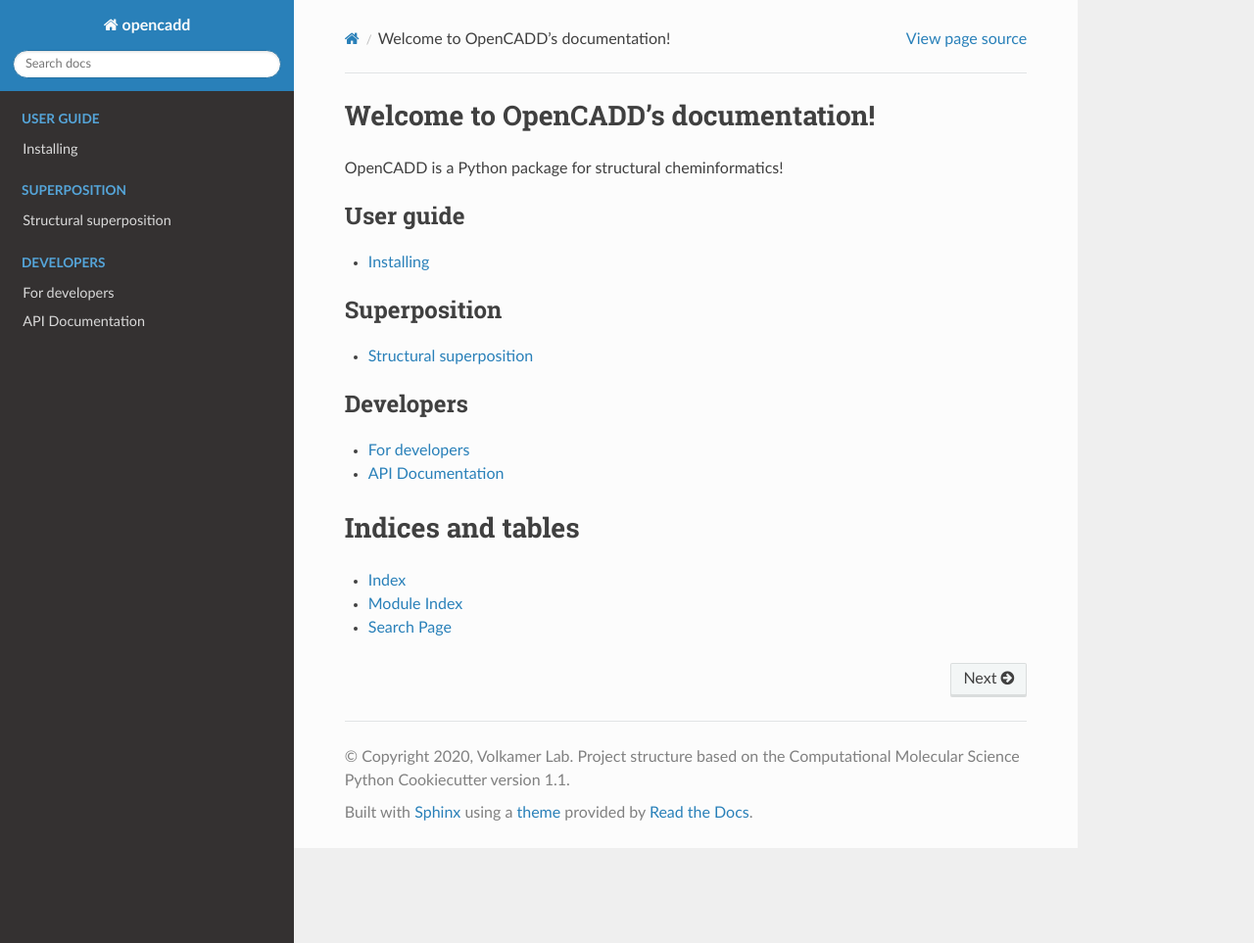
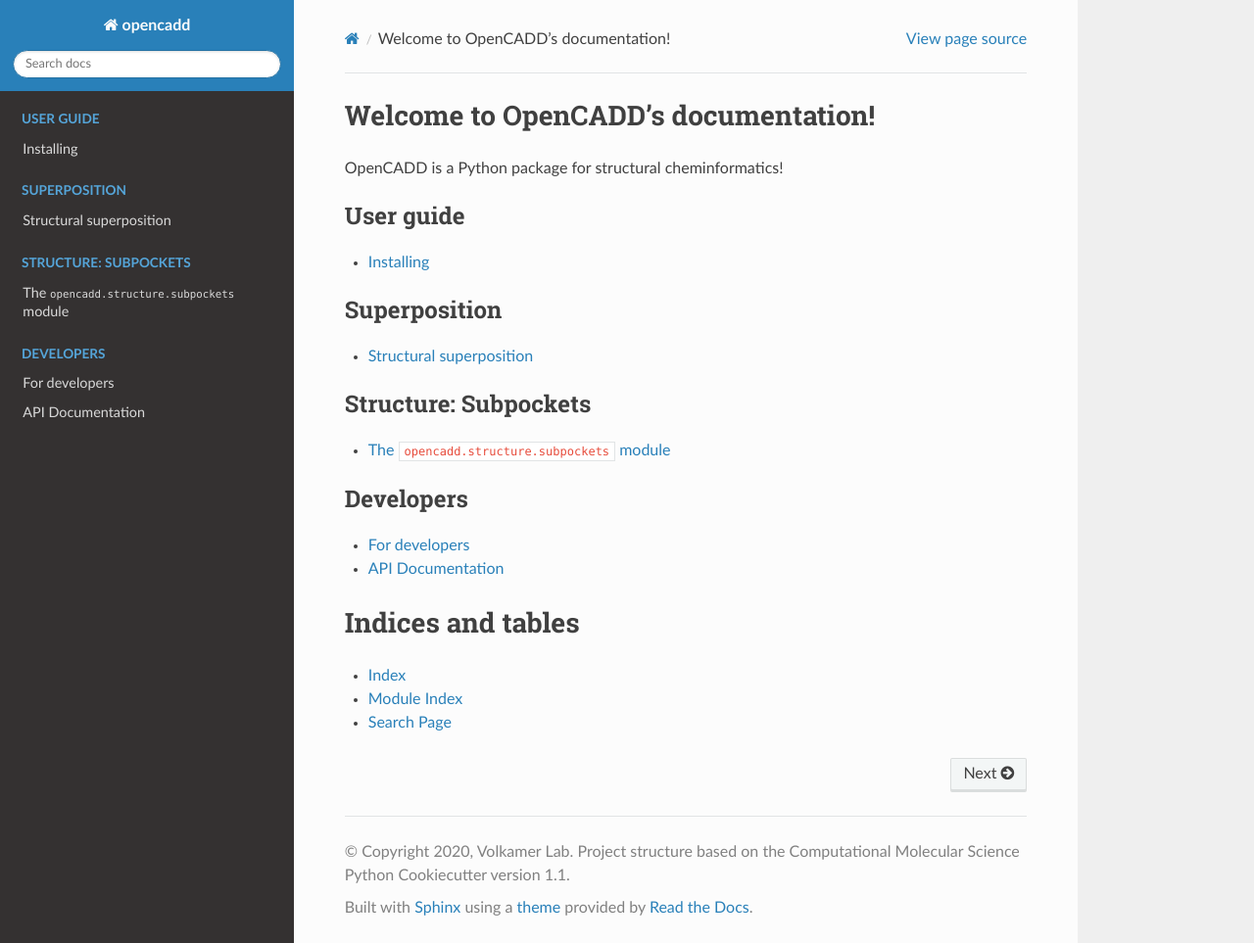
Before and after one commit to volkamerlab/opencadd, a Sphinx documentation site: the page built from docs/index.rst, in a window 1280 px wide and 963 px high. Shown: the whole window at 98% size. Built offline with Sphinx 7.4.7 and the Read the Docs theme 2.0.0, drawn with Linux system fonts in a browser that asks for light colours; pages that are not in the unit, such as notebooks, are missing from menus.

Commit message:
Add tutorial to sphinx docs

```diff
--- a/docs/index.rst
+++ b/docs/index.rst
@@ -25,6 +25,12 @@
 
 .. toctree::
    :maxdepth: 1
+   :caption: Structure: Subpockets
+
+   tutorials/structure_subpockets
+
+.. toctree::
+   :maxdepth: 1
    :caption: Developers
 
    developers
```
